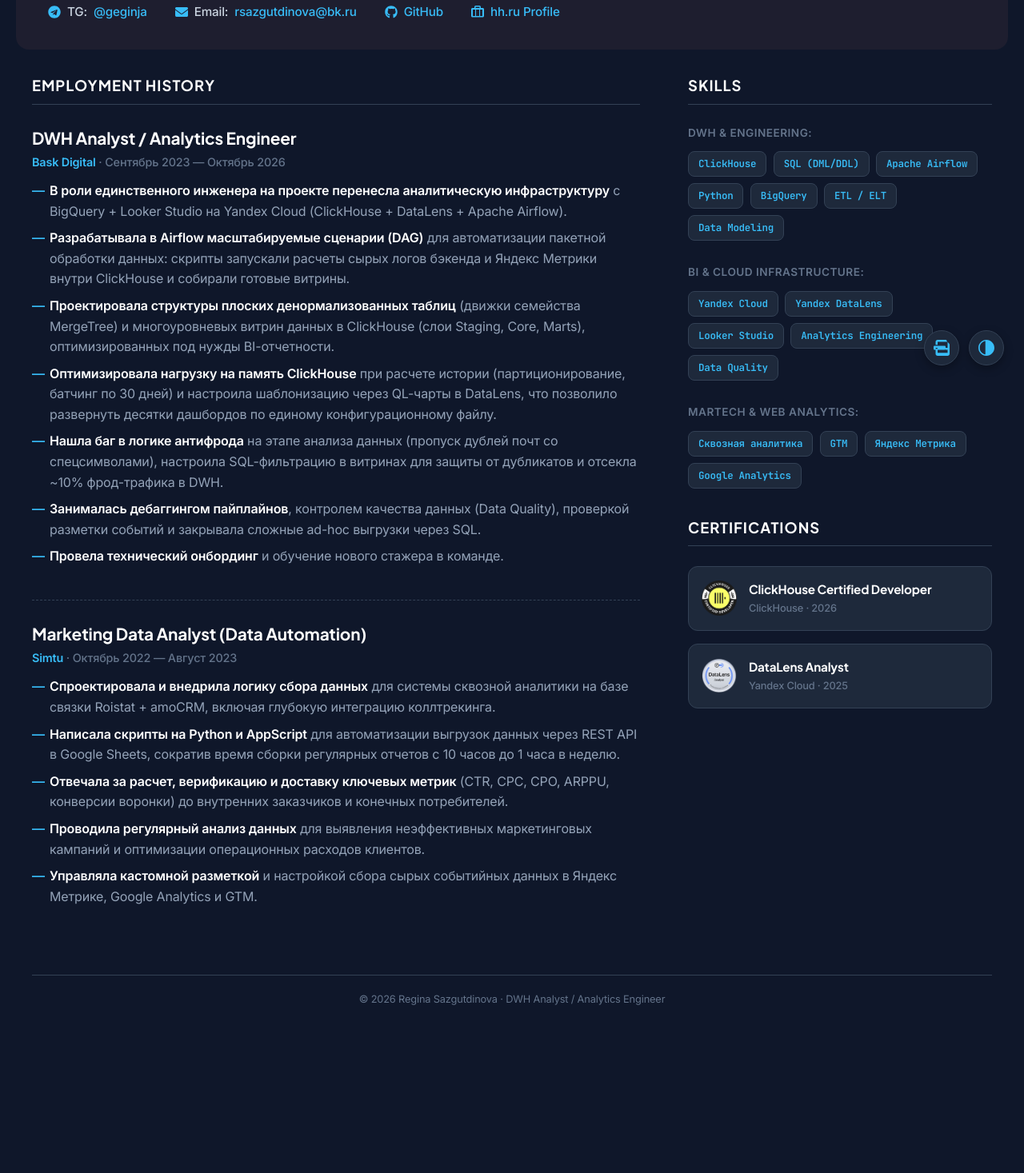
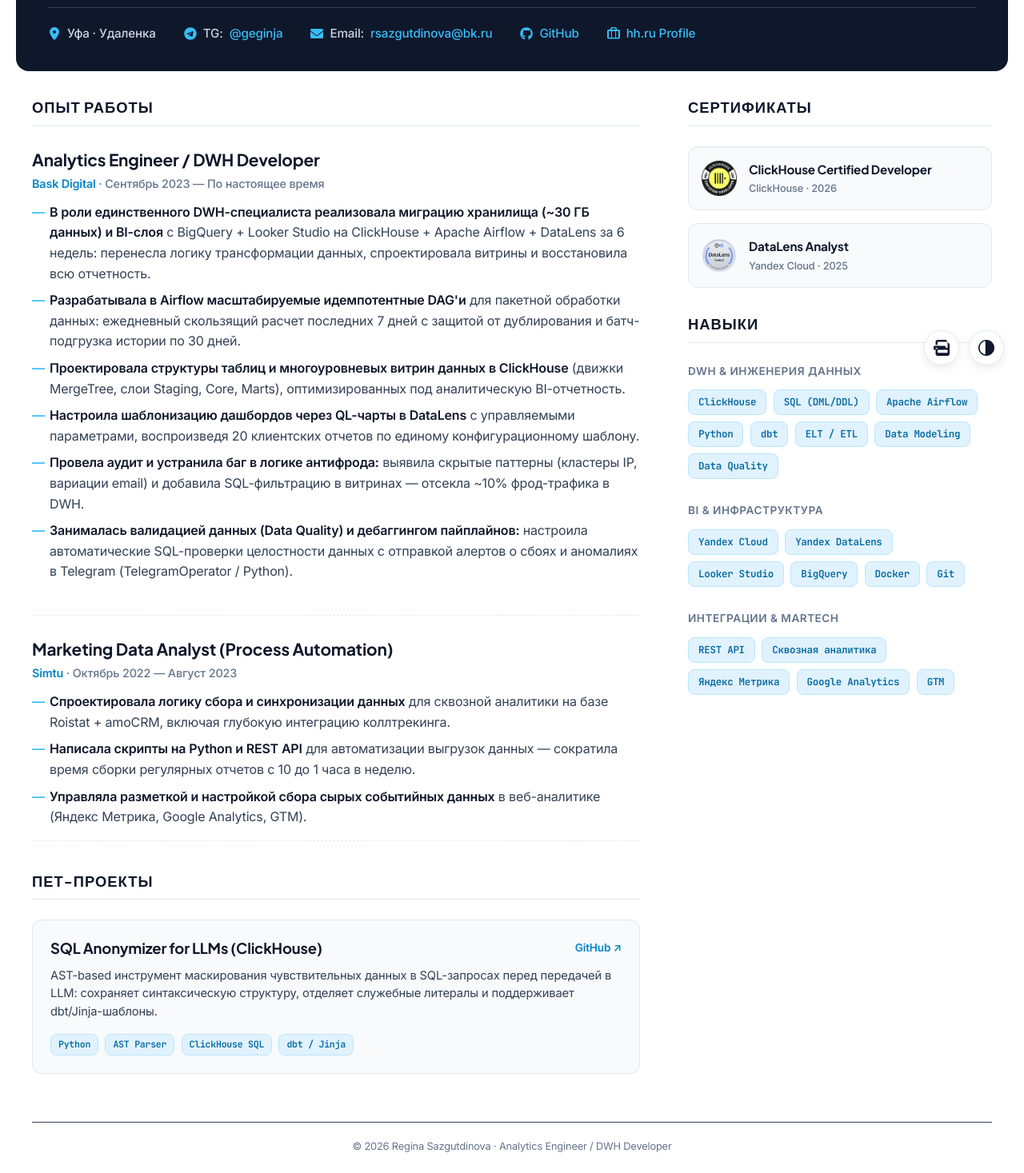
Before and after one commit to reginasaz/resume, a plain HTML site: page index.html in a window 1280 px wide. Shown: the part 318-1785 px from the top of the page at 80% size. Before the commit the page ends 1639 px from the top, so only its background shows below. Drawn offline with Linux system fonts and the light colour scheme.

Commit message:
Update resume to Analytics Engineer / DWH Developer

```diff
--- a/index.html
+++ b/index.html
@@ -53,8 +53,6 @@
         font-style: normal;
     }
 
-
-
         body {
             background-color: #0f172a;
             color: #94a3b8;
@@ -68,7 +66,6 @@
             -webkit-font-smoothing: antialiased;
             -moz-osx-font-smoothing: grayscale;
         }
-
 
         /* ТЕМНАЯ ШАПКА */
         .hero-header {
@@ -131,7 +128,6 @@
             text-decoration: underline;
         }
 
-
         /* СЕТКА ДЛЯ ПК */
         .resume-container {
             display: grid;
@@ -185,7 +181,6 @@
             color: #ffffff;
             text-decoration: underline;
         }
-
 
         ul {
             padding-left: 0;
@@ -290,7 +285,56 @@
             font-weight: 500;
         }
 
-
+        /* КАРТОЧКА ПЕТ-ПРОЕКТА */
+        .project-card {
+            background: #1e293b;
+            border: 1px solid #334155;
+            border-radius: 12px;
+            padding: 20px 22px;
+            transition: all 0.2s ease;
+        }
+        .project-card:hover {
+            border-color: #475569;
+            box-shadow: 0 4px 20px rgba(0, 0, 0, 0.2);
+        }
+        .project-card-header {
+            display: flex;
+            justify-content: space-between;
+            align-items: center;
+            margin-bottom: 8px;
+        }
+        .project-card h3 {
+            font-family: 'Plus Jakarta Sans', sans-serif;
+            margin: 0;
+            font-size: 1.15rem;
+            color: #ffffff;
+            font-weight: 700;
+        }
+        .project-card .project-link {
+            color: #38bdf8;
+            font-size: 0.85rem;
+            font-weight: 600;
+            text-decoration: none;
+            display: inline-flex;
+            align-items: center;
+            gap: 4px;
+            transition: color 0.2s ease;
+        }
+        .project-card .project-link:hover {
+            color: #ffffff;
+            text-decoration: underline;
+        }
+        .project-card p {
+            margin: 0 0 14px 0;
+            font-size: 0.92rem;
+            color: #94a3b8;
+            line-height: 1.55;
+        }
+        .project-badges .badge {
+            font-size: 0.72rem;
+            padding: 3px 9px;
+            margin: 2px 4px 2px 0;
+        }
 
         /* ПАНЕЛЬ УПРАВЛЕНИЯ (КНОПКИ ТЕМЫ И ПЕЧАТИ) */
         .theme-controls {
@@ -344,17 +388,21 @@
         }
         body.light-theme article h3,
         body.light-theme ul li strong,
-        body.light-theme .cert-info h4 {
+        body.light-theme .cert-info h4,
+        body.light-theme .project-card h3 {
             color: #0f172a;
         }
         body.light-theme .company-meta strong,
-        body.light-theme .company-meta a {
+        body.light-theme .company-meta a,
+        body.light-theme .project-card .project-link {
             color: #0284c7;
         }
-        body.light-theme .company-meta a:hover {
+        body.light-theme .company-meta a:hover,
+        body.light-theme .project-card .project-link:hover {
             color: #0f172a;
         }
-        body.light-theme ul li {
+        body.light-theme ul li,
+        body.light-theme .project-card p {
             color: #334155;
         }
         body.light-theme .badge {
@@ -367,11 +415,13 @@
             color: #ffffff;
             box-shadow: 0 4px 6px rgba(3, 105, 161, 0.15);
         }
-        body.light-theme .cert-card {
+        body.light-theme .cert-card,
+        body.light-theme .project-card {
             background: #f8fafc;
             border: 1px solid #e2e8f0;
         }
-        body.light-theme .cert-card:hover {
+        body.light-theme .cert-card:hover,
+        body.light-theme .project-card:hover {
             border-color: #cbd5e1;
         }
         body.light-theme .control-btn {
@@ -384,8 +434,6 @@
             background: #0284c7;
             color: #ffffff;
         }
-
-
 
         /* ИДЕАЛЬНАЯ ПЕЧАТЬ ПОД А4 */
         @media print {
@@ -462,19 +510,16 @@
                 display: inline-block !important;
             }
             .skill-group-wrapper { margin-bottom: 12px !important; }
-            .cert-card {
+            .cert-card, .project-card {
                 background: #f8fafc !important;
                 border: 1px solid #e2e8f0 !important;
                 padding: 8px 10px !important;
                 border-radius: 8px !important;
                 margin-bottom: 8px !important;
-                display: flex !important;
-                align-items: center !important;
-                gap: 10px !important;
                 page-break-inside: avoid !important;
             }
-            .cert-info h4 { color: #0f172a !important; font-size: 8.5pt !important; }
-            .cert-info p { color: #64748b !important; font-size: 7.5pt !important; }
+            .cert-info h4, .project-card h3 { color: #0f172a !important; font-size: 8.5pt !important; }
+            .cert-info p, .project-card p { color: #64748b !important; font-size: 7.5pt !important; margin-bottom: 4px !important; }
 
             .theme-controls, footer { display: none !important; }
         }
@@ -492,19 +537,20 @@
     </style>
 </head>
 
-
-
 <body>
 
     <header class="hero-header">
         <h1>Regina Sazgutdinova</h1>
-        <p class="role-title">DWH Analyst / Analytics Engineer</p>
+        <p class="role-title">Analytics Engineer / DWH Developer</p>
         <p class="summary-text">
-            Сертифицированный вендорами Clickhouse Developer и Datalens Analyst.<br />
-            Специализируюсь на проектировании хранилищ данных (DWH), построении отказоустойчивых ELT/ETL пайплайнов и миграции аналитической инфраструктуры. Умею трансформировать сырые данные бэкенда и веб-логов в стабильные витрины под BI-отчетность.
+            Analytics Engineer / DWH Developer с опытом самостоятельного построения DWH и аналитического контура с нуля — миграция, архитектура хранилища и BI-слой в одиночку, без выделенной команды. Специализируюсь на ClickHouse (MergeTree, партиционирование, оптимизация под нагрузку) и Apache Airflow — проектирую идемпотентные ELT-пайплайны и многослойные витрины (Staging/Core/Marts). Закрываю полный цикл от сырых логов до готового дашборда, включая контроль качества данных.
         </p>
 
         <div class="contact-bar">
+            <span>
+                <svg style="width:16px; height:16px;" viewBox="0 0 384 512"><path d="M215.7 499.2C267 435 384 279.4 384 192C384 86 298 0 192 0S0 86 0 192c0 87.4 117 243 168.3 307.2c12.3 15.3 35.1 15.3 47.4 0zM192 128a64 64 0 1 1 0 128 64 64 0 1 1 0-128z"/></svg>
+                Уфа &middot; Удаленка
+            </span>
             <span>
                 <svg style="width:16px; height:16px;" viewBox="0 0 496 512"><path d="M248 8C111 8 0 119 0 256s111 248 248 248 248-111 248-248S385 8 248 8zm121.8 169.9l-40.7 191.8c-3 18.2-14.3 22.7-29.7 14.3l-62-45.6-29.9 28.8c-3.3 3.3-6.1 6.1-12.5 6.1l4.4-63.1 114.9-103.8c5-5-1.1-7.8-7.7-3.7l-142 89.4-61.2-19.1c-13.3-4.1-13.6-13.3 2.8-19.7l239.1-92.2c11.1-4.1 20.8 3.5 17.2 18.1z"/></svg>
                 TG: <a href="https://t.me/geginja" target="_blank">@geginja</a>
@@ -527,83 +573,61 @@
     <main style="padding: 0;">
         <div class="resume-container">
 
-
-
             <!-- ЛЕВАЯ КОЛОНКА -->
             <section class="left-column">
-                <h2>EMPLOYMENT HISTORY</h2>
+                <h2>ОПЫТ РАБОТЫ</h2>
 
                 <article>
-                    <h3>DWH Analyst / Analytics Engineer</h3>
+                    <h3>Analytics Engineer / DWH Developer</h3>
                     <p class="company-meta">
-                        <strong><a href="https://bask.ws" target="_blank">Bask Digital</a></strong> &middot; Сентябрь 2023 — Октябрь 2026
+                        <strong><a href="https://bask.ws" target="_blank">Bask Digital</a></strong> &middot; Сентябрь 2023 — По настоящее время
                     </p>
                     <ul>
-                        <li><strong>В роли единственного инженера на проекте перенесла аналитическую инфраструктуру</strong> с BigQuery + Looker Studio на Yandex Cloud (ClickHouse + DataLens + Apache Airflow).</li>
-                        <li><strong>Разрабатывала в Airflow масштабируемые сценарии (DAG)</strong> для автоматизации пакетной обработки данных: скрипты запускали расчеты сырых логов бэкенда и Яндекс Метрики внутри ClickHouse и собирали готовые витрины.</li>
-                        <li><strong>Проектировала структуры плоских денормализованных таблиц</strong> (движки семейства MergeTree) и многоуровневых витрин данных в ClickHouse (слои Staging, Core, Marts), оптимизированных под нужды BI-отчетности.</li>
-                        <li><strong>Оптимизировала нагрузку на память ClickHouse</strong> при расчете истории (партиционирование, батчинг по 30 дней) и настроила шаблонизацию через QL-чарты в DataLens, что позволило развернуть десятки дашбордов по единому конфигурационному файлу.</li>
-                        <li><strong>Нашла баг в логике антифрода</strong> на этапе анализа данных (пропуск дублей почт со спецсимволами), настроила SQL-фильтрацию в витринах для защиты от дубликатов и отсекла ~10% фрод-трафика в DWH.</li>
-                        <li><strong>Занималась дебаггингом пайплайнов</strong>, контролем качества данных (Data Quality), проверкой разметки событий и закрывала сложные ad-hoc выгрузки через SQL.</li>
-                        <li><strong>Провела технический онбординг</strong> и обучение нового стажера в команде.</li>
+                        <li><strong>В роли единственного DWH-специалиста реализовала миграцию хранилища (~30 ГБ данных) и BI-слоя</strong> с BigQuery + Looker Studio на ClickHouse + Apache Airflow + DataLens за 6 недель: перенесла логику трансформации данных, спроектировала витрины и восстановила всю отчетность.</li>
+                        <li><strong>Разрабатывала в Airflow масштабируемые идемпотентные DAG'и</strong> для пакетной обработки данных: ежедневный скользящий расчет последних 7 дней с защитой от дублирования и батч-подгрузка истории по 30 дней.</li>
+                        <li><strong>Проектировала структуры таблиц и многоуровневых витрин данных в ClickHouse</strong> (движки MergeTree, слои Staging, Core, Marts), оптимизированных под аналитическую BI-отчетность.</li>
+                        <li><strong>Настроила шаблонизацию дашбордов через QL-чарты в DataLens</strong> с управляемыми параметрами, воспроизведя 20 клиентских отчетов по единому конфигурационному шаблону.</li>
+                        <li><strong>Провела аудит и устранила баг в логике антифрода:</strong> выявила скрытые паттерны (кластеры IP, вариации email) и добавила SQL-фильтрацию в витринах — отсекла ~10% фрод-трафика в DWH.</li>
+                        <li><strong>Занималась валидацией данных (Data Quality) и дебаггингом пайплайнов:</strong> настроила автоматические SQL-проверки целостности данных с отправкой алертов о сбоях и аномалиях в Telegram (TelegramOperator / Python).</li>
                     </ul>
                 </article>
 
-
                 <article>
-                    <h3>Marketing Data Analyst (Data Automation)</h3>
+                    <h3>Marketing Data Analyst (Process Automation)</h3>
                     <p class="company-meta">
                         <strong><a href="https://simtu.ru" target="_blank">Simtu</a></strong> &middot; Октябрь 2022 — Август 2023
                     </p>
                     <ul>
-                        <li><strong>Спроектировала и внедрила логику сбора данных</strong> для системы сквозной аналитики на базе связки Roistat + amoCRM, включая глубокую интеграцию коллтрекинга.</li>
-                        <li><strong>Написала скрипты на Python и AppScript</strong> для автоматизации выгрузок данных через REST API в Google Sheets, сократив время сборки регулярных отчетов с 10 часов до 1 часа в неделю.</li>
-                        <li><strong>Отвечала за расчет, верификацию и доставку ключевых метрик</strong> (CTR, CPC, CPO, ARPPU, конверсии воронки) до внутренних заказчиков и конечных потребителей.</li>
-                        <li><strong>Проводила регулярный анализ данных</strong> для выявления неэффективных маркетинговых кампаний и оптимизации операционных расходов клиентов.</li>
-                        <li><strong>Управляла кастомной разметкой</strong> и настройкой сбора сырых событийных данных в Яндекс Метрике, Google Analytics и GTM.</li>
+                        <li><strong>Спроектировала логику сбора и синхронизации данных</strong> для сквозной аналитики на базе Roistat + amoCRM, включая глубокую интеграцию коллтрекинга.</li>
+                        <li><strong>Написала скрипты на Python и REST API</strong> для автоматизации выгрузок данных — сократила время сборки регулярных отчетов с 10 до 1 часа в неделю.</li>
+                        <li><strong>Управляла разметкой и настройкой сбора сырых событийных данных</strong> в веб-аналитике (Яндекс Метрика, Google Analytics, GTM).</li>
                     </ul>
                 </article>
-                </section>
 
-
-
-
+                <div id="projects-section" style="margin-top: 35px;">
+                    <h2>ПЕТ-ПРОЕКТЫ</h2>
+                    <div class="project-card">
+                        <div class="project-card-header">
+                            <h3>SQL Anonymizer for LLMs (ClickHouse)</h3>
+                            <a href="https://github.com/reginasaz/clickhouse-anonymizer" target="_blank" class="project-link">GitHub ↗</a>
+                        </div>
+                        <p>
+                            AST-based инструмент маскирования чувствительных данных в SQL-запросах перед передачей в LLM: сохраняет синтаксическую структуру, отделяет служебные литералы и поддерживает dbt/Jinja-шаблоны.
+                        </p>
+                        <div class="project-badges">
+                            <span class="badge">Python</span>
+                            <span class="badge">AST Parser</span>
+                            <span class="badge">ClickHouse SQL</span>
+                            <span class="badge">dbt / Jinja</span>
+                        </div>
+                    </div>
+                </div>
+            </section>
 
             <!-- ПРАВАЯ КОЛОНКА -->
             <section class="right-column">
-                <div id="skills-section">
-                    <h2>SKILLS</h2>
-                    <div style="margin-top: 15px;">
-                        <div class="skill-group-wrapper">
-                            <h4>DWH & Engineering:</h4>
-                            <span class="badge">ClickHouse</span>
-                            <span class="badge">SQL (DML/DDL)</span>
-                            <span class="badge">Apache Airflow</span>
-                            <span class="badge">Python</span>
-                            <span class="badge">BigQuery</span>
-                            <span class="badge">ETL / ELT</span>
-                            <span class="badge">Data Modeling</span>
-                        </div>
-                        <div class="skill-group-wrapper">
-                            <h4>BI & Cloud Infrastructure:</h4>
-                            <span class="badge">Yandex Cloud</span>
-                            <span class="badge">Yandex DataLens</span>
-                            <span class="badge">Looker Studio</span>
-                            <span class="badge">Analytics Engineering</span>
-                            <span class="badge">Data Quality</span>
-                        </div>
-                        <div class="skill-group-wrapper">
-                            <h4>MarTech & Web Analytics:</h4>
-                            <span class="badge">Сквозная аналитика</span>
-                            <span class="badge">GTM</span>
-                            <span class="badge">Яндекс Метрика</span>
-                            <span class="badge">Google Analytics</span>
-                        </div>
-                    </div>
-                </div>
-
-                <div id="certifications-section" style="margin-top: 30px;">
-                    <h2>CERTIFICATIONS</h2>
+                <div id="certifications-section">
+                    <h2>СЕРТИФИКАТЫ</h2>
                     <div style="margin-top: 15px;">
 
                         <a href="https://www.credly.com/users/regina-sazgutdinova/badges/credly" target="_blank" style="text-decoration: none; color: inherit;">
@@ -630,14 +654,45 @@
                             </div>
                         </a>
 
+                    </div>
+                </div>
 
+                <div id="skills-section" style="margin-top: 30px;">
+                    <h2>НАВЫКИ</h2>
+                    <div style="margin-top: 15px;">
+                        <div class="skill-group-wrapper">
+                            <h4>DWH & Инженерия данных</h4>
+                            <span class="badge">ClickHouse</span>
+                            <span class="badge">SQL (DML/DDL)</span>
+                            <span class="badge">Apache Airflow</span>
+                            <span class="badge">Python</span>
+                            <span class="badge">dbt</span>
+                            <span class="badge">ELT / ETL</span>
+                            <span class="badge">Data Modeling</span>
+                            <span class="badge">Data Quality</span>
+                        </div>
+                        <div class="skill-group-wrapper">
+                            <h4>BI & Инфраструктура</h4>
+                            <span class="badge">Yandex Cloud</span>
+                            <span class="badge">Yandex DataLens</span>
+                            <span class="badge">Looker Studio</span>
+                            <span class="badge">BigQuery</span>
+                            <span class="badge">Docker</span>
+                            <span class="badge">Git</span>
+                        </div>
+                        <div class="skill-group-wrapper">
+                            <h4>Интеграции & MarTech</h4>
+                            <span class="badge">REST API</span>
+                            <span class="badge">Сквозная аналитика</span>
+                            <span class="badge">Яндекс Метрика</span>
+                            <span class="badge">Google Analytics</span>
+                            <span class="badge">GTM</span>
+                        </div>
                     </div>
                 </div>
             </section>
         </div>
     </main>
-
-
 
     <!-- ПЛАВАЮЩИЕ КНОПКИ УПРАВЛЕНИЯ -->
     <div class="theme-controls">
@@ -652,8 +707,10 @@
     <!-- МИНИ-СКРИПТ ДЛЯ ПЕРЕКЛЮЧЕНИЯ ТЕМЫ -->
     <script>
         const toggleBtn = document.getElementById('theme-toggle');
+        const savedTheme = localStorage.getItem('resume-theme');
+        const prefersLight = window.matchMedia && window.matchMedia('(prefers-color-scheme: light)').matches;
 
-        if (localStorage.getItem('resume-theme') === 'light') {
+        if (savedTheme === 'light' || (!savedTheme && prefersLight)) {
             document.body.classList.add('light-theme');
         }
 
@@ -668,7 +725,7 @@
     </script>
 
     <footer style="margin-top: 60px; border-top: 1px solid #334155; padding: 20px 0; text-align: center; font-size: 0.8rem; color: #64748b;">
-        &copy; 2026 Regina Sazgutdinova &middot; DWH Analyst / Analytics Engineer
+        &copy; 2026 Regina Sazgutdinova &middot; Analytics Engineer / DWH Developer
     </footer>
 
 </body>
```
Also changed, not shown: 1 other file.
